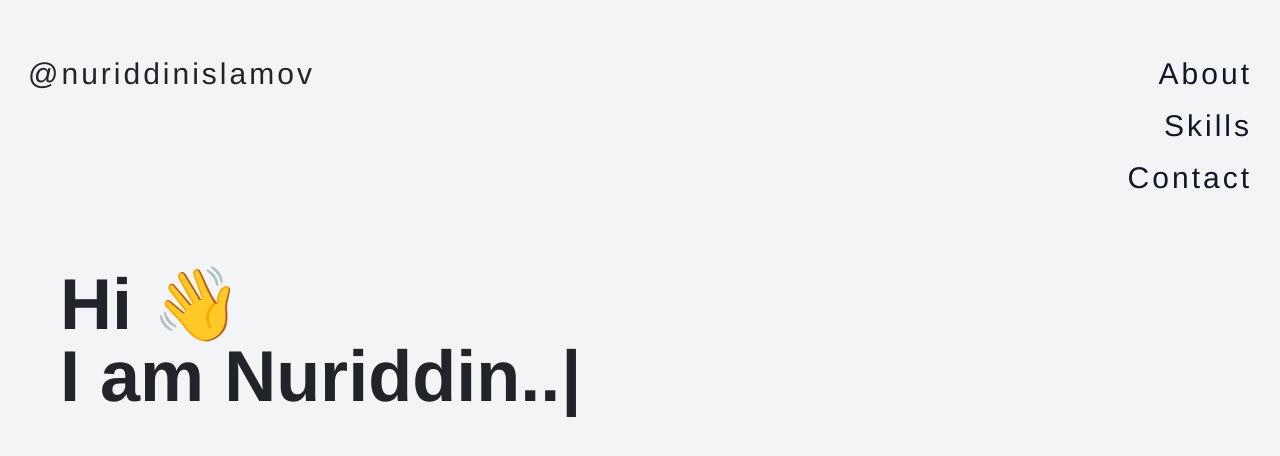
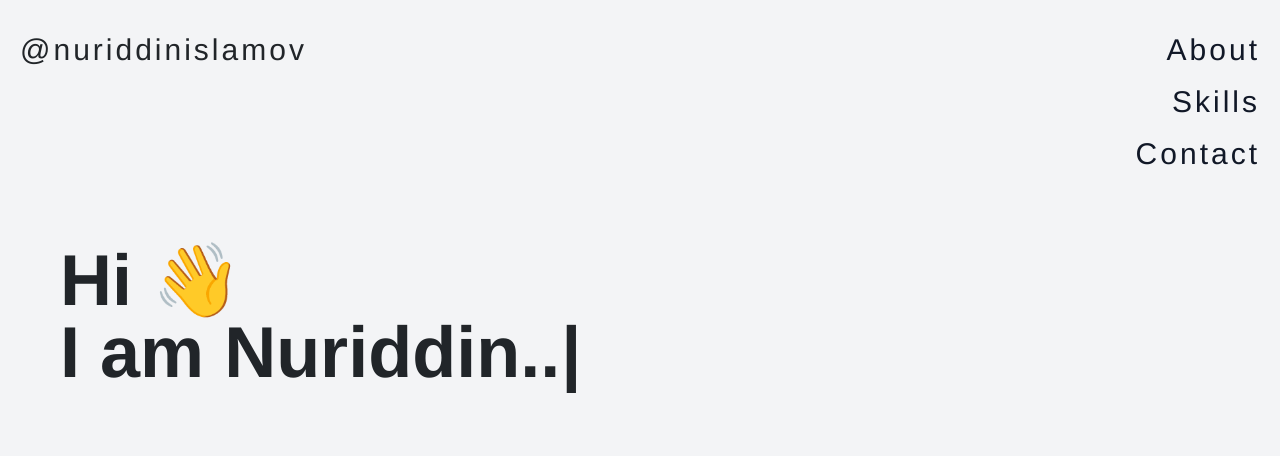
Before and after one commit to noonosh/nuriddinislamov.com-old, a React (Create React App) app: page / in a window 1280 px wide. Shown: the top 456 px of the page. Built offline with nearby package versions, Linux system fonts and the light colour scheme.

Commit message:
Fix Navbar layout

```diff
--- a/src/components/Navbar.js
+++ b/src/components/Navbar.js
@@ -3,8 +3,8 @@ import { Link } from 'react-router-dom';
 
 const Navbar = () => {
 	return (
-		<nav className='container mx-auto px-3'>
-			<div className='mt-14 flex flex-row justify-between items-start text-xl lg:text-3xl font-thin tracking-widest'>
+		<nav>
+			<div className='my-8 mx-2 flex justify-between font-thin tracking-widest items-start text-xl lg:text-3xl lg:mx-6'>
 				<div>
 					<Link to='/' className='hover:text-current'>
 						@nuriddinislamov
```
